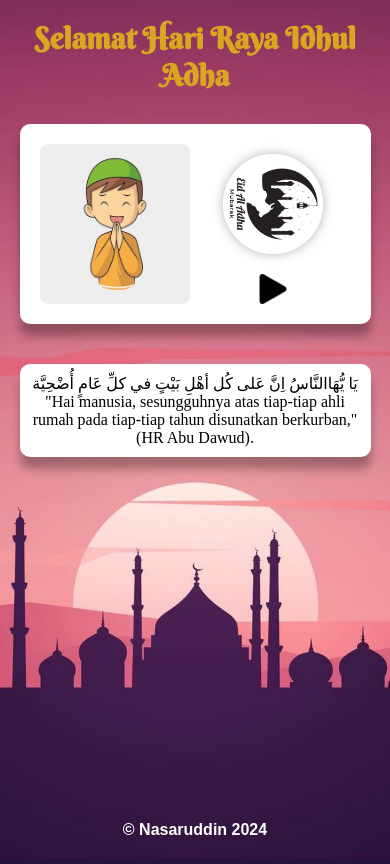
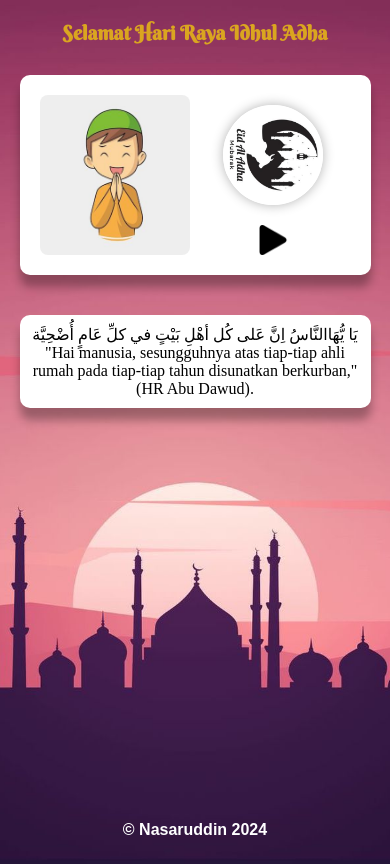
Before and after one commit to nsrddn/idulAdha, a plain HTML site: page index.html in a window 390 px wide. Drawn offline with Linux system fonts and the light colour scheme; some packages are replaced by stand-ins of ours; a script that the page names is missing.

Commit message:
debugging

```diff
--- a/style.css
+++ b/style.css
@@ -8,7 +8,7 @@ html {
 }
 
 body {
-  background-color: darkred;
+  background-color: green;
 }
 
 main {
@@ -18,7 +18,7 @@ main {
 h1 {
   font-family: Arial, Helvetica, sans-serif;
   text-align: center;
-  background-color: green;
+  background-color: darkred;
   margin: 200px 200px;
   padding: 20px;
   border-radius: 8px;
@@ -63,9 +63,8 @@ footer {
 
   main h4 {
     font-family: "Berkshire Swash", Arial, Helvetica, sans-serif;
-    /* color: rgb(17, 9, 68); */
     color: goldenrod;
-    font-size: 30px;
+    font-size: 20px;
     text-align: center;
     margin: 20px auto;
   }
```
